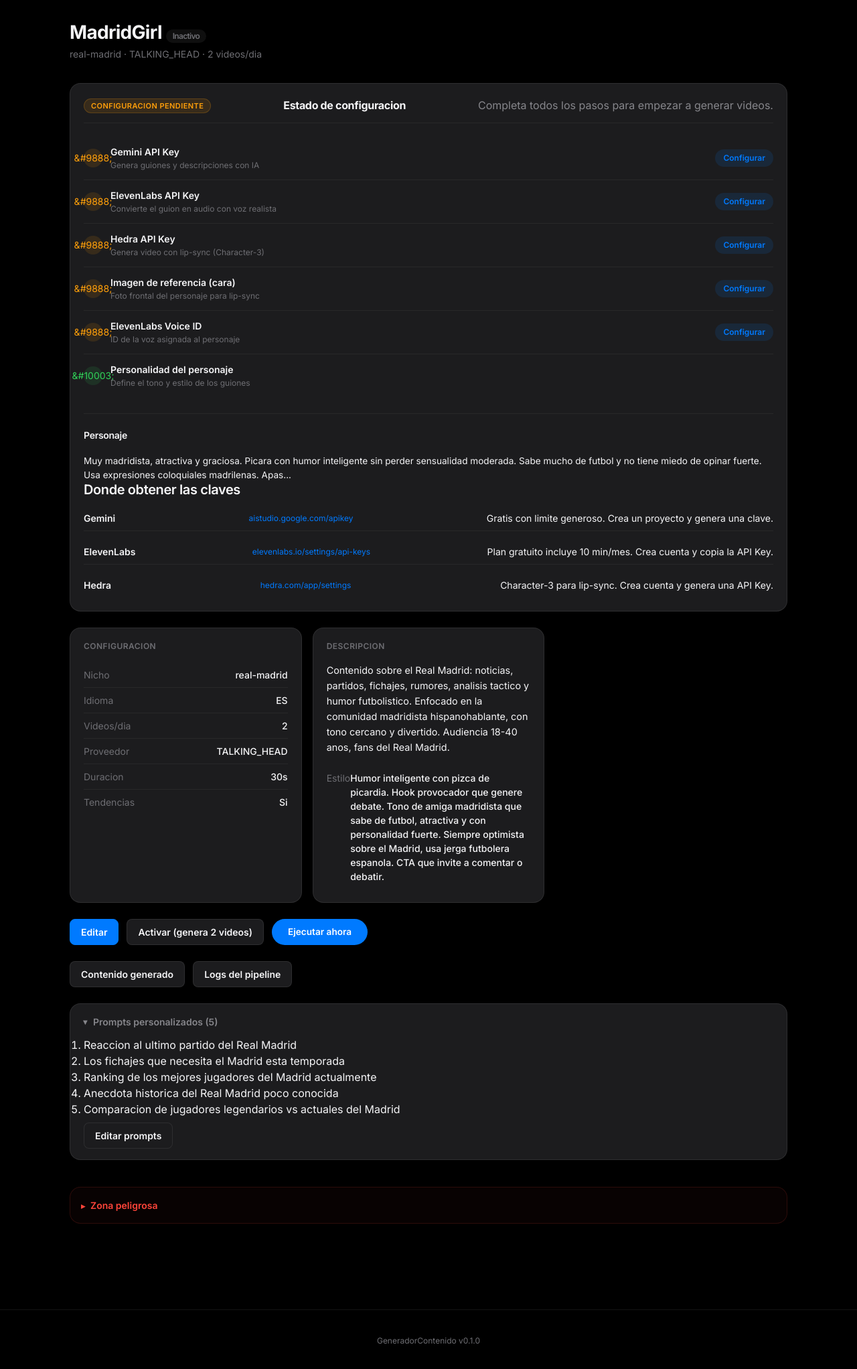
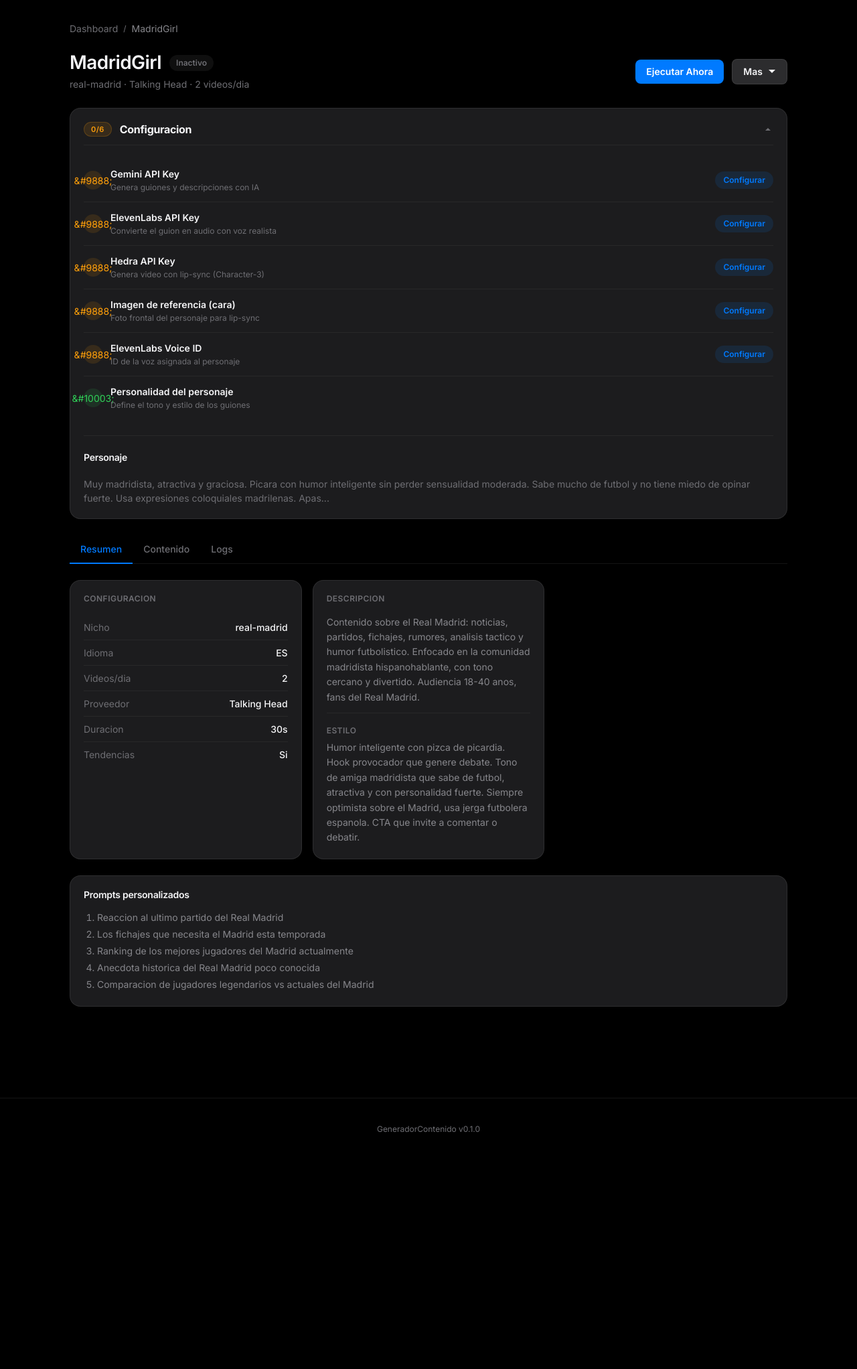
Before and after one commit to LuisJal/GeneradorContenido, a FastAPI app: page /bots/madridgirl in a window 1280 px wide. Shown: the part 56-2100 px from the top of the page at 67% size. After the commit the page ends 1746 px from the top, so only its background shows below. Run offline with FastAPI, Linux system fonts and the light colour scheme; data that the repository does not hold is empty.

Commit message:
feat(ui): bot detail with Alpine tabs, smart setup wizard, action dropdown
Bot detail page rebuilt with Alpine.js tabs (Overview, Content, Logs),
collapsible setup wizard (auto-expanded when incomplete), "Ejecutar
Ahora" primary CTA + "Mas" dropdown (edit/toggle/delete), breadcrumbs,
and inline content table + logs preview. Route updated to pass
recent_content and recent_logs for inline tabs.

Co-Authored-By: Claude Opus 4.6 <noreply@anthropic.com>

```diff
--- a/app/templates/bot_detail.html
+++ b/app/templates/bot_detail.html
@@ -2,105 +2,143 @@
 
 {% block title %}{{ bot.name }} - GeneradorContenido{% endblock %}
 
+{% block breadcrumbs %}
+<div class="breadcrumbs">
+    <a href="/">Dashboard</a>
+    <span class="separator">/</span>
+    <span class="current">{{ bot.name }}</span>
+</div>
+{% endblock %}
+
 {% block content %}
-<div class="page-header">
-    <h1>{{ bot.name }}
+<div x-data="{ tab: 'overview', showSetup: {{ 'true' if setup_status and not setup_status.all_ready else 'false' }} }">
+
+    <!-- Header -->
+    <div class="flex items-center justify-between mb-6" style="flex-wrap:wrap;gap:var(--space-4);">
+        <div>
+            <div class="flex items-center gap-3" style="margin-bottom:var(--space-1);">
+                <h1 style="margin:0;font-size:var(--text-xl);">{{ bot.name }}</h1>
                 {% if bot.is_enabled %}
                 <span class="badge-active"><span class="pulse-dot"></span> Activo</span>
                 {% else %}
                 <span class="badge-inactive">Inactivo</span>
                 {% endif %}
-    </h1>
-    <p>{{ bot.niche }} &middot; {{ bot.video_provider | upper }} &middot; {{ bot.videos_per_day }} video{{ "s" if bot.videos_per_day > 1 }}/dia</p>
             </div>
+            <p style="margin:0;font-size:var(--text-sm);color:var(--color-text-tertiary);">
+                {{ bot.niche }} &middot; {{ bot.video_provider | replace("_", " ") | title }} &middot; {{ bot.videos_per_day }} video{{ "s" if bot.videos_per_day > 1 }}/dia
+            </p>
+        </div>
+
+        <!-- Action bar: Primary CTA + Dropdown -->
+        <div class="flex items-center gap-3">
+            {% if bot.story_arc_enabled %}
+            <button
+                hx-post="/bots/{{ bot.slug }}/run-arc"
+                hx-target="#action-result"
+                hx-swap="innerHTML"
+                class="btn btn-primary btn-loading-trigger"
+                {% if setup_status and not setup_status.all_ready %}disabled title="Completa la configuracion primero"{% endif %}
+            >
+                <span class="btn-text">Generar Arco ({{ bot.story_arc_chapters }} caps)</span>
+                <span class="btn-spinner" style="display:none;">Generando...</span>
+            </button>
+            {% else %}
+            <button
+                hx-post="/bots/{{ bot.slug }}/run"
+                hx-target="#action-result"
+                hx-swap="innerHTML"
+                class="btn btn-primary btn-loading-trigger"
+                {% if setup_status and not setup_status.all_ready %}disabled title="Completa la configuracion primero"{% endif %}
+            >
+                <span class="btn-text">Ejecutar Ahora</span>
+                <span class="btn-spinner" style="display:none;">Generando...</span>
+            </button>
+            {% endif %}
+
+            <!-- More actions dropdown -->
+            <div class="dropdown" x-data="{ open: false }">
+                <button class="btn btn-secondary" @click="open = !open">
+                    Mas
+                    <svg width="12" height="12" viewBox="0 0 12 12" fill="currentColor"><path d="M6 8L1 3h10z"/></svg>
+                </button>
+                <div class="dropdown-menu" x-show="open" @click.away="open = false" x-cloak
+                     x-transition:enter="slide-enter-active" x-transition:enter-start="slide-enter-from" x-transition:leave="slide-leave-active" x-transition:leave-start="slide-leave-to">
+                    <a href="/bots/{{ bot.slug }}/edit" class="dropdown-item">Editar</a>
+                    {% if bot.story_arc_enabled %}
+                    <button
+                        hx-post="/bots/{{ bot.slug }}/run"
+                        hx-target="#action-result"
+                        hx-swap="innerHTML"
+                        class="dropdown-item"
+                    >Ejecutar (1 video)</button>
+                    {% endif %}
+                    <button
+                        hx-post="/bots/{{ bot.slug }}/toggle"
+                        hx-target="#action-result"
+                        hx-swap="innerHTML"
+                        class="dropdown-item"
+                    >{% if bot.is_enabled %}Desactivar{% else %}Activar{% endif %}</button>
+                    <div class="dropdown-separator"></div>
+                    <button
+                        hx-post="/bots/{{ bot.slug }}/delete"
+                        hx-confirm="Estas seguro de que quieres eliminar {{ bot.name }}? Esta accion no se puede deshacer."
+                        class="dropdown-item danger"
+                    >Eliminar</button>
+                </div>
+            </div>
+        </div>
+    </div>
+    <div id="action-result"></div>
 
     {% if pending_count and pending_count > 0 %}
     <div class="pending-banner">
-    {{ pending_count }} contenido{{ "s" if pending_count > 1 }} pendiente{{ "s" if pending_count > 1 }} de aprobacion
-    <a href="/bots/{{ bot.slug }}/content?filter=pending_approval">Revisar ahora &rarr;</a>
+        <span>{{ pending_count }} contenido{{ "s" if pending_count > 1 }} pendiente{{ "s" if pending_count > 1 }} de aprobacion</span>
+        <a href="/bots/{{ bot.slug }}/content?filter=pending_approval">Revisar</a>
     </div>
     {% endif %}
 
-<!-- ===== SETUP STATUS (talking_head bots) ===== -->
+    <!-- Setup Wizard (collapsible) -->
     {% if setup_status %}
-<div class="setup-card">
-    <div class="setup-card-header">
+    <div class="setup-card" style="margin-bottom:var(--space-6);">
+        <div class="setup-card-header" @click="showSetup = !showSetup" style="cursor:pointer;margin-bottom:0;"
+             :style="showSetup ? 'margin-bottom:var(--space-5);padding-bottom:var(--space-3);border-bottom:1px solid var(--color-separator);' : 'margin-bottom:0;padding-bottom:0;border-bottom:none;'">
+            <div class="flex items-center gap-3">
                 {% if setup_status.all_ready %}
-        <span class="setup-badge setup-badge-ready">Listo para generar</span>
+                <span class="setup-badge setup-badge-ready">Listo</span>
                 {% else %}
-        <span class="setup-badge setup-badge-pending">Configuracion pendiente</span>
+                <span class="setup-badge setup-badge-pending">{{ setup_status.values()|select|list|length - 1 }}/6</span>
                 {% endif %}
-        <h2>Estado de configuracion</h2>
-        <p>Completa todos los pasos para empezar a generar videos.</p>
+                <h2 style="margin:0;">Configuracion</h2>
+            </div>
+            <svg width="16" height="16" viewBox="0 0 16 16" fill="var(--color-text-tertiary)" :style="showSetup ? 'transform:rotate(180deg)' : ''" style="transition:transform 0.2s;">
+                <path d="M4 6l4 4 4-4"/>
+            </svg>
         </div>
 
+        <div x-show="showSetup" x-collapse x-cloak>
             <ul class="setup-checklist">
-        <!-- API Keys -->
-        <li class="setup-item {{ 'setup-ok' if setup_status.gemini_key else 'setup-missing' }}">
-            <span class="setup-icon">{{ '&#10003;' if setup_status.gemini_key else '&#9888;' }}</span>
+                {% for item in [
+                    ("gemini_key", "Gemini API Key", "Genera guiones y descripciones con IA", "/settings"),
+                    ("elevenlabs_key", "ElevenLabs API Key", "Convierte el guion en audio con voz realista", "/settings"),
+                    ("hedra_key", "Hedra API Key", "Genera video con lip-sync (Character-3)", "/settings"),
+                    ("face_url", "Imagen de referencia (cara)", "Foto frontal del personaje para lip-sync", "/bots/" ~ bot.slug ~ "/edit"),
+                    ("voice_id", "ElevenLabs Voice ID", "ID de la voz asignada al personaje", "/bots/" ~ bot.slug ~ "/edit"),
+                    ("personality", "Personalidad del personaje", "Define el tono y estilo de los guiones", "/bots/" ~ bot.slug ~ "/edit"),
+                ] %}
+                <li class="setup-item {{ 'setup-ok' if setup_status[item[0]] else 'setup-missing' }}">
+                    <span class="setup-icon">{{ '&#10003;' if setup_status[item[0]] else '&#9888;' }}</span>
                     <div class="setup-info">
-                <span class="setup-label">Gemini API Key</span>
-                <span class="setup-hint">Genera guiones y descripciones con IA</span>
+                        <span class="setup-label">{{ item[1] }}</span>
+                        <span class="setup-hint">{{ item[2] }}</span>
                     </div>
-            {% if not setup_status.gemini_key %}
-            <a href="/settings" class="setup-action">Configurar</a>
+                    {% if not setup_status[item[0]] %}
+                    <a href="{{ item[3] }}" class="setup-action">Configurar</a>
                     {% endif %}
                 </li>
-        <li class="setup-item {{ 'setup-ok' if setup_status.elevenlabs_key else 'setup-missing' }}">
-            <span class="setup-icon">{{ '&#10003;' if setup_status.elevenlabs_key else '&#9888;' }}</span>
-            <div class="setup-info">
-                <span class="setup-label">ElevenLabs API Key</span>
-                <span class="setup-hint">Convierte el guion en audio con voz realista</span>
-            </div>
-            {% if not setup_status.elevenlabs_key %}
-            <a href="/settings" class="setup-action">Configurar</a>
-            {% endif %}
-        </li>
-        <li class="setup-item {{ 'setup-ok' if setup_status.hedra_key else 'setup-missing' }}">
-            <span class="setup-icon">{{ '&#10003;' if setup_status.hedra_key else '&#9888;' }}</span>
-            <div class="setup-info">
-                <span class="setup-label">Hedra API Key</span>
-                <span class="setup-hint">Genera video con lip-sync (Character-3)</span>
-            </div>
-            {% if not setup_status.hedra_key %}
-            <a href="/settings" class="setup-action">Configurar</a>
-            {% endif %}
-        </li>
-
-        <!-- Bot character config -->
-        <li class="setup-item {{ 'setup-ok' if setup_status.face_url else 'setup-missing' }}">
-            <span class="setup-icon">{{ '&#10003;' if setup_status.face_url else '&#9888;' }}</span>
-            <div class="setup-info">
-                <span class="setup-label">Imagen de referencia (cara)</span>
-                <span class="setup-hint">Foto frontal del personaje para lip-sync</span>
-            </div>
-            {% if not setup_status.face_url %}
-            <a href="/bots/{{ bot.slug }}/edit" class="setup-action">Configurar</a>
-            {% endif %}
-        </li>
-        <li class="setup-item {{ 'setup-ok' if setup_status.voice_id else 'setup-missing' }}">
-            <span class="setup-icon">{{ '&#10003;' if setup_status.voice_id else '&#9888;' }}</span>
-            <div class="setup-info">
-                <span class="setup-label">ElevenLabs Voice ID</span>
-                <span class="setup-hint">ID de la voz asignada al personaje</span>
-            </div>
-            {% if not setup_status.voice_id %}
-            <a href="/bots/{{ bot.slug }}/edit" class="setup-action">Configurar</a>
-            {% endif %}
-        </li>
-        <li class="setup-item {{ 'setup-ok' if setup_status.personality else 'setup-missing' }}">
-            <span class="setup-icon">{{ '&#10003;' if setup_status.personality else '&#9888;' }}</span>
-            <div class="setup-info">
-                <span class="setup-label">Personalidad del personaje</span>
-                <span class="setup-hint">Define el tono y estilo de los guiones</span>
-            </div>
-            {% if not setup_status.personality %}
-            <a href="/bots/{{ bot.slug }}/edit" class="setup-action">Configurar</a>
-            {% endif %}
-        </li>
+                {% endfor %}
             </ul>
 
-    <!-- Character preview card -->
+            <!-- Character preview -->
             {% if setup_status.face_url or setup_status.voice_id or setup_status.personality %}
             <div class="character-preview">
                 <h3>Personaje</h3>
@@ -117,7 +155,7 @@
                         <div class="info-row"><span class="info-label">Voice ID</span><span class="info-value">{{ bot.character_voice_id }}</span></div>
                         {% endif %}
                         {% if bot.character_personality %}
-                <p style="color: var(--gc-text-muted); font-size: 0.85rem; line-height: 1.5; margin: 0.5rem 0 0;">
+                        <p style="color:var(--color-text-tertiary);font-size:var(--text-sm);line-height:1.5;margin:var(--space-2) 0 0;">
                             {{ bot.character_personality[:200] }}{{ '...' if bot.character_personality|length > 200 }}
                         </p>
                         {% endif %}
@@ -125,136 +163,115 @@
                 </div>
             </div>
             {% endif %}
-
-    <!-- API keys guide -->
-    {% if not setup_status.all_ready %}
-    <div class="api-guide">
-        <h3>Donde obtener las claves</h3>
-        <div class="api-guide-item">
-            <strong>Gemini</strong>
-            <a href="https://aistudio.google.com/apikey" target="_blank" rel="noopener">aistudio.google.com/apikey</a>
-            <span>Gratis con limite generoso. Crea un proyecto y genera una clave.</span>
-        </div>
-        <div class="api-guide-item">
-            <strong>ElevenLabs</strong>
-            <a href="https://elevenlabs.io/app/settings/api-keys" target="_blank" rel="noopener">elevenlabs.io/settings/api-keys</a>
-            <span>Plan gratuito incluye 10 min/mes. Crea cuenta y copia la API Key.</span>
-        </div>
-        <div class="api-guide-item">
-            <strong>Hedra</strong>
-            <a href="https://www.hedra.com/app/settings" target="_blank" rel="noopener">hedra.com/app/settings</a>
-            <span>Character-3 para lip-sync. Crea cuenta y genera una API Key.</span>
         </div>
     </div>
     {% endif %}
+
+    <!-- Tabs -->
+    <div class="tabs">
+        <button class="tab" :class="{ 'active': tab === 'overview' }" @click="tab = 'overview'">Resumen</button>
+        <button class="tab" :class="{ 'active': tab === 'content' }" @click="tab = 'content'">Contenido</button>
+        <button class="tab" :class="{ 'active': tab === 'logs' }" @click="tab = 'logs'">Logs</button>
     </div>
-{% endif %}
 
-<!-- Info cards -->
+    <!-- Tab: Overview -->
+    <div x-show="tab === 'overview'">
         <div class="info-grid">
             <div class="info-card">
                 <h3>Configuracion</h3>
                 <div class="info-row"><span class="info-label">Nicho</span><span class="info-value">{{ bot.niche }}</span></div>
                 <div class="info-row"><span class="info-label">Idioma</span><span class="info-value">{{ bot.language | upper }}</span></div>
                 <div class="info-row"><span class="info-label">Videos/dia</span><span class="info-value">{{ bot.videos_per_day }}</span></div>
-        <div class="info-row"><span class="info-label">Proveedor</span><span class="info-value">{{ bot.video_provider | upper }}</span></div>
+                <div class="info-row"><span class="info-label">Proveedor</span><span class="info-value">{{ bot.video_provider | replace("_", " ") | title }}</span></div>
                 <div class="info-row"><span class="info-label">Duracion</span><span class="info-value">{{ bot.video_duration_seconds }}s</span></div>
                 {% if bot.story_arc_enabled %}
-        <div class="info-row"><span class="info-label">Arco Narrativo</span><span class="info-value">{{ bot.story_arc_chapters }} capitulos ({{ bot.story_arc_chapters * bot.video_duration_seconds }}s total)</span></div>
+                <div class="info-row"><span class="info-label">Arco</span><span class="info-value">{{ bot.story_arc_chapters }} capitulos</span></div>
                 {% endif %}
                 <div class="info-row"><span class="info-label">Tendencias</span><span class="info-value">{{ "Si" if bot.use_trends else "No" }}</span></div>
             </div>
 
             <div class="info-card">
                 <h3>Descripcion</h3>
-        <p style="color: var(--gc-text-muted); font-size: 0.9rem; line-height: 1.6;">{{ bot.niche_description or "Sin descripcion" }}</p>
+                <p style="color:var(--color-text-secondary);font-size:var(--text-sm);line-height:1.6;">{{ bot.niche_description or "Sin descripcion" }}</p>
                 {% if bot.content_style %}
-        <div class="info-row" style="margin-top: 0.75rem; border-top: 1px solid var(--gc-surface-border); padding-top: 0.75rem;">
-            <span class="info-label">Estilo</span>
-            <span class="info-value">{{ bot.content_style }}</span>
+                <div style="margin-top:var(--space-3);padding-top:var(--space-3);border-top:1px solid var(--color-separator);">
+                    <span class="text-xs text-tertiary font-semibold" style="text-transform:uppercase;letter-spacing:0.04em;">Estilo</span>
+                    <p style="font-size:var(--text-sm);margin-top:var(--space-1);color:var(--color-text-secondary);">{{ bot.content_style }}</p>
                 </div>
                 {% endif %}
             </div>
         </div>
 
-<!-- Action buttons -->
-<div class="action-bar">
-    <a href="/bots/{{ bot.slug }}/edit" class="btn-action primary">Editar</a>
-    <button
-        hx-post="/bots/{{ bot.slug }}/toggle"
-        hx-target="#action-result"
-        hx-swap="innerHTML"
-        class="btn-action btn-loading-trigger"
-    >
-        {% if bot.is_enabled %}Desactivar{% else %}Activar (genera {{ bot.videos_per_day }} video{{ "s" if bot.videos_per_day > 1 }}){% endif %}
-    </button>
-    {% if bot.story_arc_enabled %}
-    <button
-        hx-post="/bots/{{ bot.slug }}/run-arc"
-        hx-target="#action-result"
-        hx-swap="innerHTML"
-        class="btn-gradient btn-loading-trigger"
-        style="padding: 0.6rem 1.5rem; font-size: 0.85rem;"
-        {% if setup_status and not setup_status.all_ready %}disabled title="Completa la configuracion primero"{% endif %}
-    >
-        <span class="btn-text">Generar Arco Narrativo ({{ bot.story_arc_chapters }} caps)</span>
-        <span class="btn-spinner" style="display:none;">Generando arco...</span>
-    </button>
-    <button
-        hx-post="/bots/{{ bot.slug }}/run"
-        hx-target="#action-result"
-        hx-swap="innerHTML"
-        class="btn-action btn-loading-trigger"
-        style="padding: 0.6rem 1.5rem; font-size: 0.85rem;"
-        {% if setup_status and not setup_status.all_ready %}disabled title="Completa la configuracion primero"{% endif %}
-    >
-        <span class="btn-text">Ejecutar (1 video)</span>
-        <span class="btn-spinner" style="display:none;">Generando...</span>
-    </button>
-    {% else %}
-    <button
-        hx-post="/bots/{{ bot.slug }}/run"
-        hx-target="#action-result"
-        hx-swap="innerHTML"
-        class="btn-gradient btn-loading-trigger"
-        style="padding: 0.6rem 1.5rem; font-size: 0.85rem;"
-        {% if setup_status and not setup_status.all_ready %}disabled title="Completa la configuracion primero"{% endif %}
-    >
-        <span class="btn-text">Ejecutar ahora</span>
-        <span class="btn-spinner" style="display:none;">Generando...</span>
-    </button>
-    {% endif %}
-</div>
-<div id="action-result"></div>
-
-<!-- Navigation links -->
-<div class="action-bar">
-    <a href="/bots/{{ bot.slug }}/content" class="btn-action">Contenido generado</a>
-    <a href="/bots/{{ bot.slug }}/logs" class="btn-action">Logs del pipeline</a>
-</div>
-
         {% if bot.custom_prompts %}
-<details open>
-    <summary>Prompts personalizados ({{ bot.custom_prompts | length }})</summary>
-    <ol>
+        <div class="card mb-6">
+            <h3 style="font-size:var(--text-sm);margin-bottom:var(--space-3);">Prompts personalizados</h3>
+            <ol style="padding-left:var(--space-5);color:var(--color-text-secondary);font-size:var(--text-sm);line-height:1.8;">
                 {% for prompt in bot.custom_prompts %}
                 <li>{{ prompt }}</li>
                 {% endfor %}
             </ol>
-    <a href="/bots/{{ bot.slug }}/edit" class="btn-action" style="margin-top: 0.5rem; display: inline-block;">Editar prompts</a>
-</details>
+        </div>
         {% endif %}
+    </div>
 
-<!-- Danger zone -->
-<details class="danger-zone">
-    <summary>Zona peligrosa</summary>
-    <p>Eliminar este bot y todo su contenido asociado. Esta accion no se puede deshacer.</p>
-    <button
-        hx-post="/bots/{{ bot.slug }}/delete"
-        hx-confirm="Estas seguro de que quieres eliminar {{ bot.name }}? Esta accion no se puede deshacer."
-        class="btn-action danger"
-    >
-        Eliminar bot
-    </button>
-</details>
+    <!-- Tab: Content -->
+    <div x-show="tab === 'content'" x-cloak>
+        {% if recent_content %}
+        <table>
+            <thead>
+                <tr>
+                    <th>Titulo / Tema</th>
+                    <th>Estado</th>
+                    <th>Fecha</th>
+                    <th></th>
+                </tr>
+            </thead>
+            <tbody>
+                {% for item in recent_content %}
+                <tr>
+                    <td>{{ item.trend_topic or item.script_prompt or "Sin tema" }}</td>
+                    <td><span class="status-badge status-{{ item.status }}">{{ item.status | replace("_", " ") }}</span></td>
+                    <td style="white-space:nowrap;">{{ item.created_at.strftime("%d/%m %H:%M") if item.created_at else "" }}</td>
+                    <td><a href="/content/{{ item.id }}" class="btn btn-ghost btn-sm">Ver</a></td>
+                </tr>
+                {% endfor %}
+            </tbody>
+        </table>
+        <div class="mt-4">
+            <a href="/bots/{{ bot.slug }}/content" class="btn btn-secondary btn-sm">Ver todo el contenido</a>
+        </div>
+        {% else %}
+        <div class="empty-state" style="padding:var(--space-10) var(--space-6);">
+            <div class="empty-state-icon">&#128249;</div>
+            <h2>Sin contenido</h2>
+            <p>Ejecuta el bot para empezar a generar contenido.</p>
+        </div>
+        {% endif %}
+    </div>
+
+    <!-- Tab: Logs -->
+    <div x-show="tab === 'logs'" x-cloak>
+        {% if recent_logs %}
+        <div class="flex flex-col gap-2">
+            {% for log in recent_logs %}
+            <div class="card card-compact flex items-center gap-3" style="padding:var(--space-3) var(--space-4);">
+                <span class="log-{{ log.level | lower }}" style="font-size:var(--text-xs);font-weight:600;text-transform:uppercase;min-width:50px;">{{ log.level }}</span>
+                <span style="font-size:var(--text-sm);color:var(--color-text-secondary);flex:1;">{{ log.message }}</span>
+                <span style="font-size:var(--text-xs);color:var(--color-text-tertiary);white-space:nowrap;">{{ log.created_at.strftime("%d/%m %H:%M") if log.created_at else "" }}</span>
+            </div>
+            {% endfor %}
+        </div>
+        <div class="mt-4">
+            <a href="/bots/{{ bot.slug }}/logs" class="btn btn-secondary btn-sm">Ver todos los logs</a>
+        </div>
+        {% else %}
+        <div class="empty-state" style="padding:var(--space-10) var(--space-6);">
+            <div class="empty-state-icon">&#128203;</div>
+            <h2>Sin logs</h2>
+            <p>Los logs apareceran cuando el bot empiece a generar contenido.</p>
+        </div>
+        {% endif %}
+    </div>
+
+</div>
 {% endblock %}
```
Also changed, not shown: app/routers/dashboard.py (+20 -0 lines), tests/test_madridgirl_setup.py (+6 -7 lines). Lines whose indentation alone changed are shown as unchanged.
